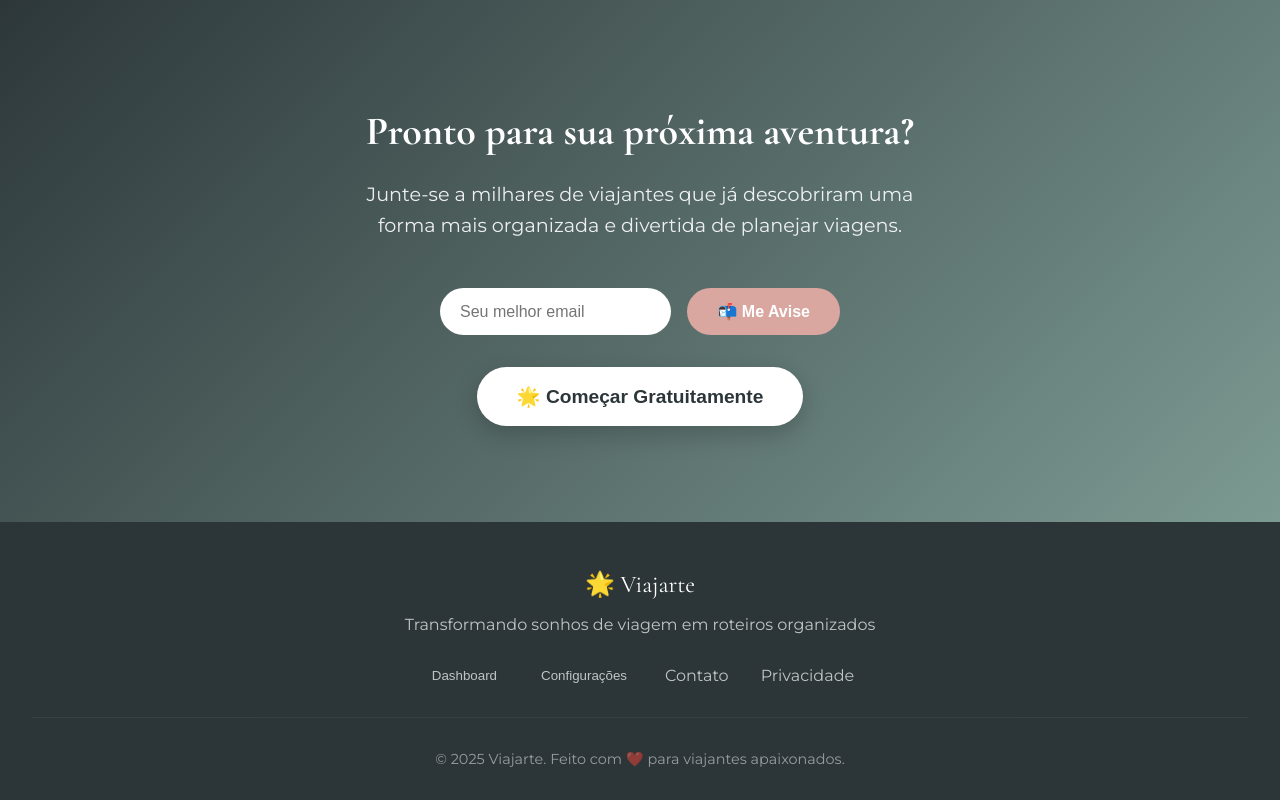
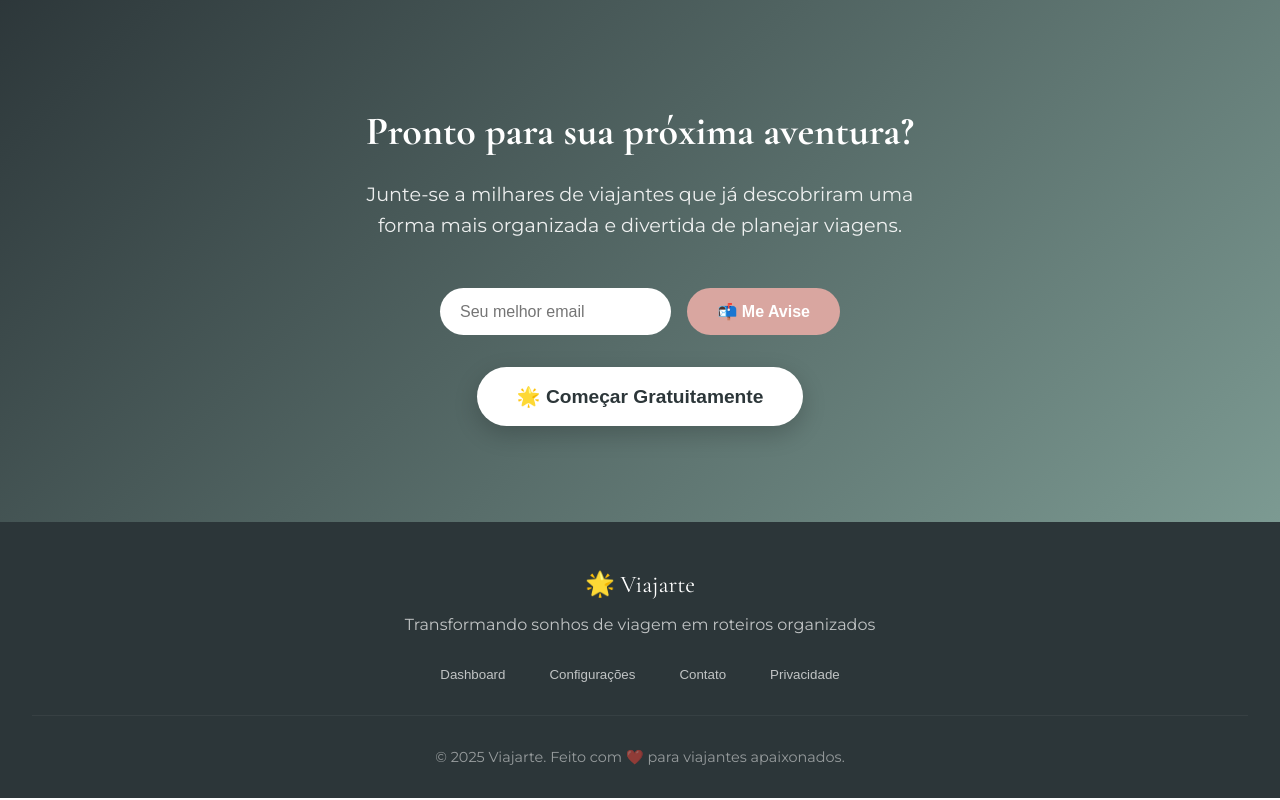
Before and after one commit to landcerqueira25/viajarte, a React (Create React App) app: page / in a window 1280 px wide. Shown: the part 1777-2577 px from the top of the page. Built offline with nearby package versions, Linux system fonts and the light colour scheme.

Commit message:
Fix: Corrigir erros de ESLint para deploy

```diff
--- a/src/pages/Home.jsx
+++ b/src/pages/Home.jsx
@@ -16,6 +16,14 @@ const Home = () => {
       alert(`Obrigado pelo interesse, ${email}! Em breve enviaremos novidades.`);
       setEmail('');
     }
+  };
+
+  const handleContactClick = () => {
+    alert('Entre em contato: contato@viajarte.com');
+  };
+
+  const handlePrivacyClick = () => {
+    alert('Política de Privacidade: Em breve disponível');
   };
 
   return (
@@ -431,12 +439,32 @@ const Home = () => {
           >
             Configurações
           </button>
-          <a href="#" style={{ color: 'white', textDecoration: 'none', opacity: '0.7' }}>
+          <button
+            onClick={handleContactClick}
+            style={{
+              background: 'none',
+              border: 'none',
+              color: 'white',
+              textDecoration: 'none',
+              opacity: '0.7',
+              cursor: 'pointer'
+            }}
+          >
             Contato
-          </a>
-          <a href="#" style={{ color: 'white', textDecoration: 'none', opacity: '0.7' }}>
+          </button>
+          <button
+            onClick={handlePrivacyClick}
+            style={{
+              background: 'none',
+              border: 'none',
+              color: 'white',
+              textDecoration: 'none',
+              opacity: '0.7',
+              cursor: 'pointer'
+            }}
+          >
             Privacidade
-          </a>
+          </button>
         </div>
 
         <p style={{
--- a/src/pages/TripEditor.jsx
+++ b/src/pages/TripEditor.jsx
@@ -1,5 +1,5 @@
 // src/pages/TripEditor.jsx
-import React, { useState, useEffect } from 'react';
+import React, { useState, useEffect, useCallback } from 'react';
 import { useParams, useNavigate } from 'react-router-dom';
 import { doc, getDoc, addDoc, updateDoc, collection } from 'firebase/firestore';
 import { db } from '../services/firebase';
@@ -23,14 +23,8 @@ const TripEditor = () => {
   const [loading, setLoading] = useState(false);
   const [loadingTrip, setLoadingTrip] = useState(isEditing);
 
-  // Carregar dados da viagem se estiver editando
-  useEffect(() => {
-    if (isEditing && id) {
-      loadTripData();
-    }
-  }, [id, isEditing]);
-
-  const loadTripData = async () => {
+  // Carregar dados da viagem - usar useCallback para evitar warning de dependência
+  const loadTripData = useCallback(async () => {
     try {
       const tripDoc = doc(db, 'viagens', id);
       const tripSnapshot = await getDoc(tripDoc);
@@ -56,7 +50,14 @@ const TripEditor = () => {
     } finally {
       setLoadingTrip(false);
     }
-  };
+  }, [id, navigate]);
+
+  // Carregar dados da viagem se estiver editando
+  useEffect(() => {
+    if (isEditing && id) {
+      loadTripData();
+    }
+  }, [isEditing, id, loadTripData]);
 
   // Função para calcular duração
   const calculateDuration = () => {
--- a/src/pages/TripView.jsx
+++ b/src/pages/TripView.jsx
@@ -1,6 +1,4 @@
 // src/pages/TripView.jsx
-// VERSÃO COMPLETA COM REACT ROUTER
-
 import React, { useState, useEffect } from 'react';
 import { useParams, useNavigate } from 'react-router-dom';
 import { doc, getDoc } from 'firebase/firestore';
@@ -12,7 +10,6 @@ const TripView = () => {
   const [trip, setTrip] = useState(null);
   const [loading, setLoading] = useState(true);
   const [activeTab, setActiveTab] = useState('overview');
-  const [selectedCity, setSelectedCity] = useState(null);
 
   // Carregar dados da viagem
   useEffect(() => {
@@ -24,11 +21,6 @@ const TripView = () => {
         if (tripSnapshot.exists()) {
           const tripData = { id: tripSnapshot.id, ...tripSnapshot.data() };
           setTrip(tripData);
-
-          // Selecionar primeira cidade por padrão
-          if (tripData.cities && tripData.cities.length > 0) {
-            setSelectedCity(tripData.cities[0]);
-          }
         } else {
           console.error('Viagem não encontrada');
           navigate('/dashboard');
```
